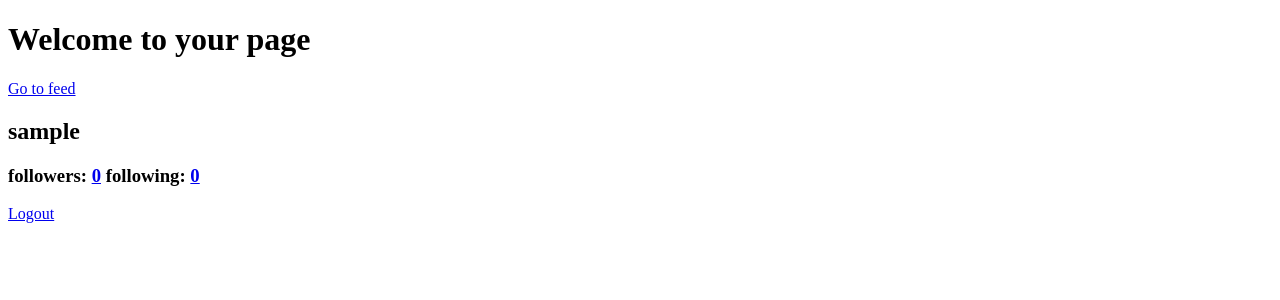
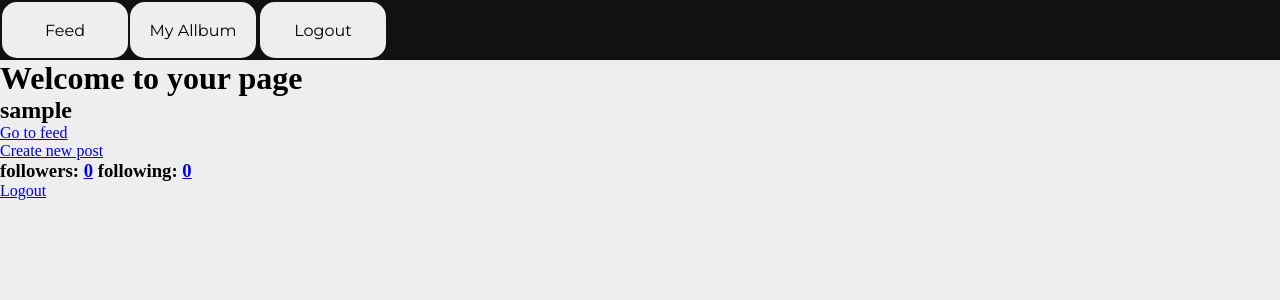
Before and after one commit to GavinStein1/django-project, a Django app: a page that uses home/templates/home/base.html in a window 1280 px wide. Shown: the top 300 px of the page. Run offline with Django 3.2, Linux system fonts and the light colour scheme; the visitor is signed in with stand-in values (Sample User, id 1); data that the repository does not hold is empty.

Commit message:
adding style

```diff
--- /dev/null
+++ b/home/forms.py
@@ -0,0 +1,6 @@
+from django import forms
+
+class NewPostForm(forms.Form):
+
+    image = forms.ImageField()
+    caption = forms.CharField(max_length=240)
--- /dev/null
+++ b/home/static/home/style.css
@@ -0,0 +1,37 @@
+* {
+    margin: 0;
+    padding: 0;
+    box-sizing: border-box;
+}
+
+body {
+    background-color: #eeeeee;
+}
+
+.header-menu {
+    height: 60px;
+    background-color: #111111;
+}
+
+td.menu-button {
+    width: 126px;
+    height: 40px;
+    margin: 10px 20px;
+    background-color: #eeeeee;
+    vertical-align: bottom;
+    border-radius: 15px;
+    font-family: Montserrat;
+    text-align: center;
+    vertical-align: middle;
+}
+
+td.menu-button p {
+    font-family: Montserrat;
+    text-align: center;
+    vertical-align: middle;
+}
+
+.search-bar {
+    width: auto;
+
+}
--- a/home/templates/home/base.html
+++ b/home/templates/home/base.html
@@ -1,12 +1,39 @@
 <!-- templates/base.html -->
+{% load static %}
 <!DOCTYPE html>
 <html>
 <head>
-  <meta charset="utf-8">
-  <title>{% block title %}Insta{% endblock %}</title>
+    <meta charset="utf-8">
+    <link rel="stylesheet" type="text/css" href="{% static 'home/style.css' %}">
+    <link href="https://fonts.googleapis.com/css2?family=Montserrat&display=swap" rel="stylesheet">
+    <title>{% block title %}Insta{% endblock %}</title>
 </head>
 <body>
   <main>
+  <div class="header-menu">
+      <table class ="header-menu">
+          <tr >
+              <td class="menu-button">
+                  <p class="menu-button-text">
+                      Feed
+                  </p>
+              </td>
+              <td class="menu-button">
+                  <p class="menu-button-text">
+                      My Allbum
+                  </p>
+              </td>
+              <td class="search-bar">
+
+              </td>
+              <td class="menu-button">
+                  <p class="menu-button-text">
+                      Logout
+                  </p>
+              </td>
+          </tr>
+      </table>
+  </div>
     {% block content %}
     {% endblock %}
   </main>
--- a/home/templates/home/feed.html
+++ b/home/templates/home/feed.html
@@ -4,7 +4,10 @@
 {% block content %}
     <h1><strong>Welcome to your feed {{ user.username }}</strong></h1>
     {% for post in posts %}
-        <p>{{ post.id }}</p>
+        <p>{{ post.user.username }}</p>
+        <div>
+            <img src="/{{ post.file_path }}" alt="{{ post.id }}" width="300">
+        </div>
         <p>{{ post.caption }}</p>
     {% endfor %}
     <a href="{% url 'home:home' %}">Home</a>
--- a/home/templates/home/home.html
+++ b/home/templates/home/home.html
@@ -4,14 +4,19 @@
 {% block content %}
     {% if user.is_authenticated %}
         <h1><strong>Welcome to your page</strong></h1>
+        <h2><strong>{{ user.username }}</strong></h2>
         <div>
             <a href="{% url 'home:feed' %}">Go to feed</a>
         </div>
-        <h2><strong>{{ user.username }}</strong></h2>
+        <div>
+            <a href="{% url 'home:new-post' user %}">Create new post</a>
+        </div>
         <h3>followers: <a href="{% url 'home:user-followers' user.username %}">{{ num_followers }}</a>
             following: <a href="{% url 'home:user-following' user.username %}">{{ num_following }}</a></h3>
         {% for post in posts %}
-            <p>{{ post.id }}</p>
+            <div>
+                <img src="/{{ post.file_path }}" alt="{{ post.id }}" width="300">
+            </div>
             <p>{{ post.caption }}</p>
         {% endfor %}
         <a href="{% url 'logout' %}">Logout</a>
--- a/home/templates/home/new_post.html
+++ b/home/templates/home/new_post.html
@@ -3,5 +3,10 @@
     New Post
 {% endblock %}
 {% block content %}
+    <form method="post" enctype="multipart/form-data">
+        {% csrf_token %}
+        {{ form.as_p }}
+        <button type="submit">Upload</button>
+    </form>
 
 {% endblock %}
--- a/home/views.py
+++ b/home/views.py
@@ -3,8 +3,10 @@ from django.template import loader
 from django.http import HttpResponse, HttpResponseRedirect
 # from django.views import generic
 from django.urls import reverse
+from PIL import Image
 
 from .models import Post
+from .forms import NewPostForm
 from authapp.models import User
 
 
@@ -79,16 +81,33 @@ def user_profile(request, user):
     if user == request.user.username:
         return HttpResponseRedirect(reverse("home:user-home", args=(user,)))
 
-    # TODO: Check request.user is in user's followers (ensure privacy).
-    # If request.user not in user's followers, show restricted page. Else show user profile
+    if request.method == "POST":
+        data = request.POST
+        usr = User.objects.get(username=user)
+        if data["follow"] == "follow":
+            request.user.following.append(usr.pk)
+            usr.followers.append(request.user.pk)
+            request.user.save()
+            usr.save()
+            # return HttpResponseRedirect(reverse("home:user-profile", args=(user,)))
+        if data["follow"] == "unfollow":
+            request.user.following.remove(usr.pk)
+            usr.followers.remove(request.user.pk)
+            request.user.save()
+            usr.save()
+            # return HttpResponseRedirect(reverse("home:user-profile", args=(user,)))
+
     profile_user = User.objects.get(username=user)
     if request.user.pk not in profile_user.followers:
-        return HttpResponse("You do not follow this user")
+        follow = False
+    else:
+        follow = True
 
     posts = Post.objects.filter(user__pk=profile_user.pk)
     context = {
         "profile_user": profile_user,
         "posts": posts,
+        "follow": follow,
     }
     return render(request, 'home/profile.html', context)
 
@@ -105,7 +124,12 @@ def feed(request):
     if not request.user.is_authenticated:
         return HttpResponseRedirect("/")
 
-    posts = request.user.unseen_posts
+    posts_id = request.user.unseen_posts
+    posts = []
+    for post_id in posts_id:
+        posts.append(Post.objects.get(id=post_id))
+    request.user.unseen_posts = []
+    request.user.save()
 
     context = {
         "posts": posts,
@@ -115,5 +139,60 @@ def feed(request):
 
 
 def new_post(request, user):
+    if not request.user.is_authenticated:
+        return HttpResponseRedirect("/")
 
-    return render(request, 'home/new_post.html', {})
+    if user != request.user.username:
+        return HttpResponseRedirect("/")
+
+    if request.method == "POST":
+        form = NewPostForm(request.POST, request.FILES)
+        if form.is_valid():
+            data = form.cleaned_data
+            image = Image.open(data["image"])
+            if check_image(image):
+                post = Post()
+                post.user = request.user
+                post.caption = data["caption"]
+                try:
+                    image.save("media/{}.{}".format(post.id, image.format), format=image.format)
+                except Exception as e:
+                    print(e)
+                    return HttpResponse("Failed to upload image")
+
+                post.file_path = "media/{}.{}".format(post.id, image.format)
+                post.save()
+
+                for follower in request.user.followers:
+                    usr = User.objects.get(pk=follower)
+                    usr.unseen_posts.append(post.id)
+                    usr.save()
+            else:
+                return HttpResponse("Failed to upload image")
+
+        else:
+            print("form not valid")
+        return HttpResponseRedirect("/create-user")
+
+    else:
+        form = NewPostForm()
+        context = {
+            "form": form,
+        }
+    return render(request, 'home/new_post.html', context)
+
+
+def check_image(img):
+    try:
+        formats = [
+            "PNG",
+            "JPEG",
+            "HEIC",
+        ]
+
+        if img.format not in formats:
+            return False
+
+        return True
+    except Exception:
+        return False
--- a/insta/urls.py
+++ b/insta/urls.py
@@ -15,6 +15,8 @@ Including another URLconf
 """
 from django.contrib import admin
 from django.urls import path, include
+from django.conf import settings
+from django.conf.urls.static import static
 
 urlpatterns = [
     path('admin/', admin.site.urls),
@@ -22,3 +24,6 @@ urlpatterns = [
     path('', include("authapp.urls")),
     path('accounts/', include("django.contrib.auth.urls"), name='login')
 ]
+
+if settings.DEBUG:
+    urlpatterns += static(settings.MEDIA_URL, document_root=settings.MEDIA_ROOT)
```
Also changed, not shown: home/templates/home/profile.html (+17 -6 lines), insta/settings.py (+10 -6 lines), README.md.
